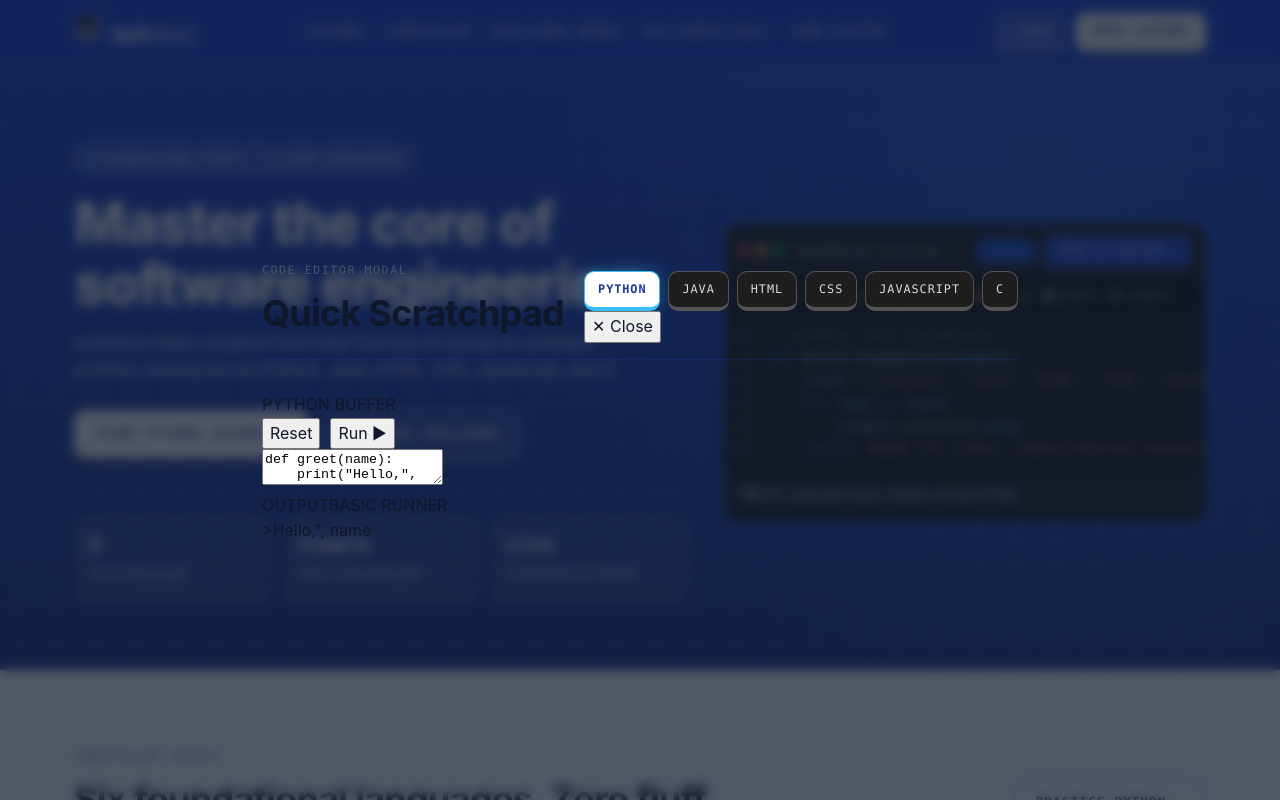
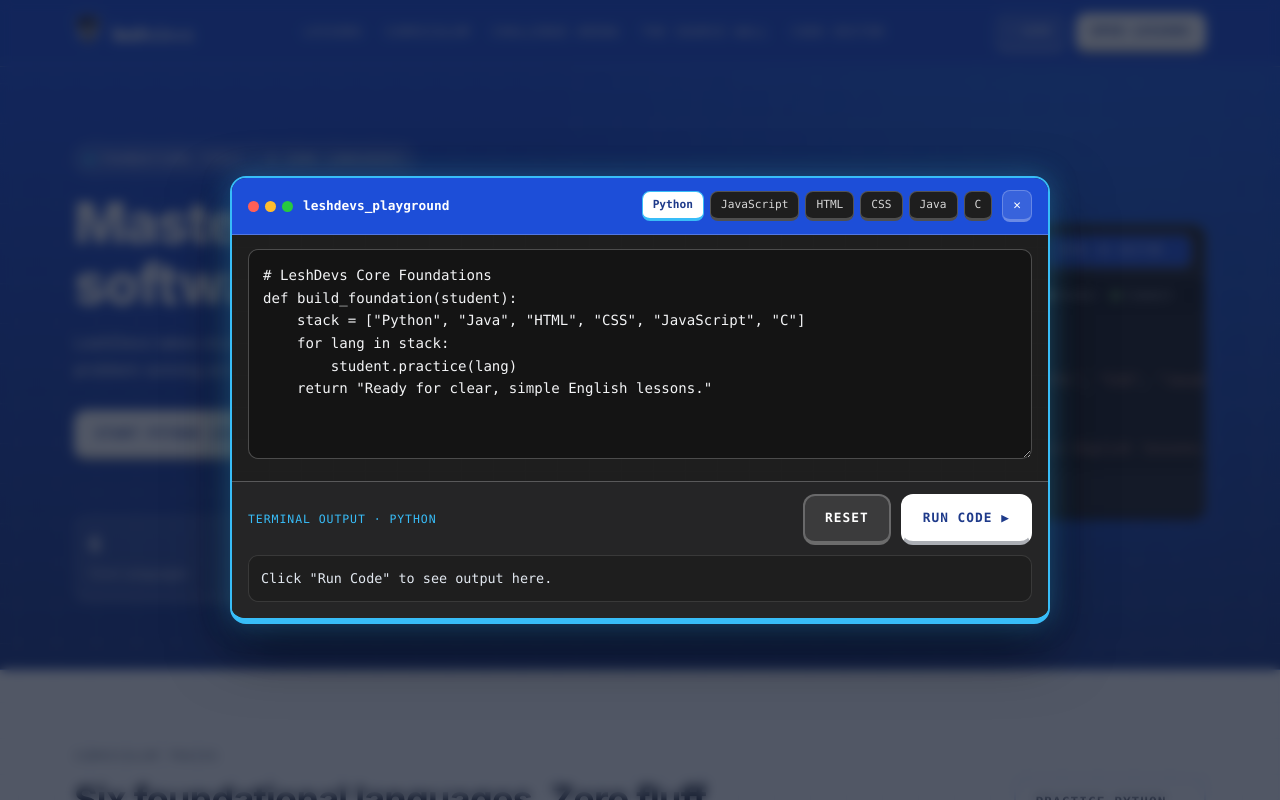
Before and after one commit to JoshKoledoye/lesh-devs, a React (Vite) app: page / in a window 1280 px wide. Both pictures are taken after a click on the button "OPEN IN EDITOR ↗". Shown: the top 800 px of the page. Built offline with nearby package versions, Linux system fonts and the light colour scheme.

Commit message:
Refactor CodeEditor component with new templates

```diff
--- a/src/components/CodeEditor.jsx
+++ b/src/components/CodeEditor.jsx
@@ -1,114 +1,73 @@
 import { useEffect, useState } from 'react'
 
-const starterCode = {
-  Python: `def greet(name):\n    print("Hello,", name)\n\ngreet("LeshDevs")\n`,
-  Java: `public class Main {\n    public static void main(String[] args) {\n        System.out.println("Hello from Java");\n    }\n}\n`,
-  HTML: `<div class="demo-box">\n  <h3>LeshDevs Lab</h3>\n  <p>Edit markup and hit Run.</p>\n</div>\n`,
-  CSS: `.demo-box {\n  padding: 20px;\n  background: #020C33;\n  color: #ffffff;\n  font-family: system-ui, sans-serif;\n}\n`,
-  JavaScript: `const tracks = ["Python", "Java", "HTML", "CSS", "JavaScript", "C"];\nconsole.log("Tracks count:", tracks.length);\n`,
-  C: `#include <stdio.h>\n\nint main(void) {\n    printf("Hello from C\\n");\n    return 0;\n}\n`,
+const STARTER_TEMPLATES = {
+  Python: `# LeshDevs Python Playground\ncreator = "Guido van Rossum"\nmain_use = "AI and Machine Learning"\n\nprint("Created by:", creator)\nprint("Popular today for:", main_use)`,
+  JavaScript: `// LeshDevs JavaScript Playground\nconst track = "Full-Stack Logic";\nconst lessons = 14;\n\nconsole.log("Track:", track, "Lessons:", lessons);`,
+  HTML: `<!-- LeshDevs HTML Playground -->\n<main class="card">\n  <h1>LeshDevs Foundations</h1>\n  <p>Clear, simple English programming lessons.</p>\n</main>`,
+  CSS: `/* LeshDevs CSS Playground */\n.card {\n  display: grid;\n  gap: 12px;\n  padding: 20px;\n  border-radius: 14px;\n}`,
+  Java: `// LeshDevs Java Playground\npublic class Main {\n  public static void main(String[] args) {\n    System.out.println("LeshDevs Java Ready");\n  }\n}`,
+  C: `// LeshDevs C Playground\n#include <stdio.h>\n\nint main(void) {\n  printf("LeshDevs C Ready\\n");\n  return 0;\n}`,
 }
 
-const langList = Object.keys(starterCode)
+const LANGUAGES = ['Python', 'JavaScript', 'HTML', 'CSS', 'Java', 'C']
 
-function executeSnippet(language, code, htmlCode, cssCode) {
-  if (language === 'HTML') {
-    return {
-      type: 'preview',
-      srcDoc: `<!doctype html><html><head><style>body{margin:16px;font-family:system-ui,sans-serif;}${cssCode}</style></head><body>${code}</body></html>`,
-      output: ['Rendered HTML preview.'],
-    }
+function simulateExecution(language, sourceCode) {
+  const trimmed = sourceCode.trim()
+  if (!trimmed) {
+    return 'Empty buffer — write some code first, then hit Run Code.'
   }
 
-  if (language === 'CSS') {
-    return {
-      type: 'preview',
-      srcDoc: `<!doctype html><html><head><style>body{margin:16px;font-family:system-ui,sans-serif;}${code}</style></head><body>${htmlCode}</body></html>`,
-      output: ['Applied CSS rules to sample HTML.'],
+  if (language === 'Python') {
+    const lines = []
+    const printMatches = [...trimmed.matchAll(/print\((.+)\)/g)]
+    for (const match of printMatches) {
+      const inner = match[1].trim()
+      const clean = inner
+        .split(',')
+        .map((part) => part.trim().replace(/^["']|["']$/g, ''))
+        .join(' ')
+      lines.push(clean)
     }
+    if (lines.length > 0) {
+      return lines.join('\n')
+    }
+    return `Ran Python code (${trimmed.split('\n').length} lines). Use print(...) to see values.`
   }
 
   if (language === 'JavaScript') {
-    const logs = []
-    const sandboxConsole = {
-      log: (...args) => logs.push(args.map((item) => String(item)).join(' ')),
-      warn: (...args) => logs.push(`WARN: ${args.join(' ')}`),
-      error: (...args) => logs.push(`ERROR: ${args.join(' ')}`),
+    const logMatches = [...trimmed.matchAll(/console\.log\((.+)\)/g)]
+    if (logMatches.length > 0) {
+      return logMatches
+        .map((m) => m[1].trim().replace(/^[`"'"]|[`"']$/g, ''))
+        .join('\n')
     }
-
-    try {
-      // eslint-disable-next-line no-new-func
-      const runner = new Function('console', code)
-      const returned = runner(sandboxConsole)
-      if (returned !== undefined) {
-        logs.push(`=> ${String(returned)}`)
-      }
-      return {
-        type: 'console',
-        srcDoc: '',
-        output: logs.length ? logs : ['Executed with no console output.'],
-      }
-    } catch (err) {
-      return {
-        type: 'console',
-        srcDoc: '',
-        output: [`Error: ${err.message}`],
-      }
-    }
+    return `Ran JavaScript code (${trimmed.split('\n').length} lines).`
   }
 
-  const lines = []
-  for (const rawLine of code.split('\n')) {
-    const line = rawLine.trim()
-    const pyMatch = line.match(/^print\((.*)\)$/)
-    const javaMatch = line.match(/^System\.out\.println\((.*)\);?$/)
-    const cMatch = line.match(/^printf\((.*)\);?$/)
-
-    const matched = pyMatch || javaMatch || cMatch
-    if (matched) {
-      const cleaned = matched[1]
-        .replace(/\\n/g, '')
-        .replace(/^f?["']|["']$/g, '')
-        .trim()
-      lines.push(cleaned || ' ')
-    }
-  }
-
-  if (!lines.length) {
-    lines.push(`${language} snippet saved in editor. Full compiler/backend runner comes later.`)
-  }
-
-  return { type: 'console', srcDoc: '', output: lines }
+  return `[${language}] Checked ${trimmed.split('\n').length} lines of code.`
 }
 
 export default function CodeEditor({
+  isOpen,
+  onClose,
   initialLanguage = 'Python',
-  isOpen = true,
-  onClose,
+  initialCode = '',
 }) {
-  const [selectedLang, setSelectedLang] = useState(
-    starterCode[initialLanguage] ? initialLanguage : 'Python'
+  const [language, setLanguage] = useState(initialLanguage || 'Python')
+  const [code, setCode] = useState(
+    initialCode || STARTER_TEMPLATES[initialLanguage || 'Python'] || STARTER_TEMPLATES.Python
   )
-  const [codes, setCodes] = useState(() => ({ ...starterCode }))
-  const [result, setResult] = useState(() =>
-    executeSnippet(
-      starterCode[initialLanguage] ? initialLanguage : 'Python',
-      starterCode[starterCode[initialLanguage] ? initialLanguage : 'Python'],
-      starterCode.HTML,
-      starterCode.CSS
-    )
-  )
+  const [output, setOutput] = useState('Click "Run Code" to see output here.')
+
+  useEffect(() => {
+    const nextLang = LANGUAGES.includes(initialLanguage) ? initialLanguage : 'Python'
+    setLanguage(nextLang)
+    setCode(initialCode || STARTER_TEMPLATES[nextLang] || STARTER_TEMPLATES.Python)
+    setOutput('Click "Run Code" to see output here.')
+  }, [initialLanguage, initialCode, isOpen])
 
   useEffect(() => {
     if (!isOpen) return
-    const nextLang = starterCode[initialLanguage] ? initialLanguage : 'Python'
-    setSelectedLang(nextLang)
-    setResult(executeSnippet(nextLang, codes[nextLang], codes.HTML, codes.CSS))
-    // eslint-disable-next-line react-hooks/exhaustive-deps
-  }, [isOpen, initialLanguage])
-
-  useEffect(() => {
-    if (!isOpen || !onClose) return
     function handleKeyDown(e) {
       if (e.key === 'Escape') onClose()
     }
@@ -118,44 +77,48 @@ export default function CodeEditor({
 
   if (!isOpen) return null
 
-  function handleLanguageSwitch(lang) {
-    setSelectedLang(lang)
-    setResult(executeSnippet(lang, codes[lang], codes.HTML, codes.CSS))
+  function handleLanguageSwitch(nextLang) {
+    setLanguage(nextLang)
+    setCode(STARTER_TEMPLATES[nextLang] || '')
+    setOutput('Switched language template. Click "Run Code" to test.')
+  }
+
+  function handleReset() {
+    setCode(initialCode || STARTER_TEMPLATES[language] || '')
+    setOutput('Reset to starter snippet.')
   }
 
   function handleRun() {
-    setResult(executeSnippet(selectedLang, codes[selectedLang], codes.HTML, codes.CSS))
+    setOutput(simulateExecution(language, code))
   }
 
-  function handleReset() {
-    const resetVal = starterCode[selectedLang]
-    setCodes((prev) => ({ ...prev, [selectedLang]: resetVal }))
-    setResult(executeSnippet(selectedLang, resetVal, codes.HTML, codes.CSS))
-  }
+  return (
+    <div
+      className="editor-modal-backdrop"
+      role="dialog"
+      aria-modal="true"
+      aria-label="LeshDevs Code Editor"
+      onClick={(e) => {
+        if (e.target === e.currentTarget) onClose()
+      }}
+    >
+      <div className="editor-modal-card duo-card duo-pop">
+        <div className="editor-modal-top">
+          <div className="vscode-window-dots" aria-hidden="true">
+            <span className="dot-red" />
+            <span className="dot-yellow" />
+            <span className="dot-green" />
+          </div>
+          <span className="editor-modal-title">leshdevs_playground</span>
 
-  const editorBody = (
-    <div
-      className={onClose ? 'editor-modal-dialog' : 'container'}
-      role={onClose ? 'dialog' : undefined}
-      aria-modal={onClose ? 'true' : undefined}
-      aria-label="Code Editor"
-      onClick={(e) => e.stopPropagation()}
-    >
-      <div className="section-head">
-        <div>
-          <span className="section-kicker">CODE EDITOR MODAL</span>
-          <h2>Quick Scratchpad</h2>
-        </div>
-
-        <div className="editor-modal-controls">
-          <div className="holomat-lang-tabs" role="tablist" aria-label="Editor Languages">
-            {langList.map((lang) => (
+          <div className="editor-lang-pills" role="tablist" aria-label="Editor Languages">
+            {LANGUAGES.map((lang) => (
               <button
                 type="button"
                 key={lang}
                 role="tab"
-                aria-selected={selectedLang === lang}
-                className={`holo-tab ${selectedLang === lang ? 'active' : ''}`}
+                aria-selected={language === lang}
+                className={`editor-lang-pill duo-3d ${language === lang ? 'active' : ''}`}
                 onClick={() => handleLanguageSwitch(lang)}
               >
                 {lang}
@@ -163,86 +126,41 @@ export default function CodeEditor({
             ))}
           </div>
 
-          {onClose && (
-            <button
-              type="button"
-              className="modal-close-btn"
-              onClick={onClose}
-              aria-label="Close code editor modal"
-            >
-              ✕ Close
-            </button>
-          )}
+          <button
+            type="button"
+            className="editor-close-btn duo-3d"
+            onClick={onClose}
+            aria-label="Close Code Editor"
+          >
+            ✕
+          </button>
         </div>
-      </div>
 
-      <div className="holomat-workspace">
-        <div className="editor-pane">
-          <div className="pane-bar">
-            <span>{selectedLang.toUpperCase()} BUFFER</span>
+        <div className="editor-workspace">
+          <textarea
+            className="editor-textarea"
+            value={code}
+            onChange={(e) => setCode(e.target.value)}
+            spellCheck={false}
+            aria-label={`${language} code editor input`}
+          />
+        </div>
+
+        <div className="editor-console">
+          <div className="editor-console-head">
+            <span>TERMINAL OUTPUT · {language.toUpperCase()}</span>
             <div className="pane-actions">
-              <button type="button" className="mini-btn" onClick={handleReset}>
+              <button type="button" className="btn btn-outline duo-3d" onClick={handleReset}>
                 Reset
               </button>
-              <button type="button" className="mini-btn run" onClick={handleRun}>
-                Run ▶
+              <button type="button" className="btn btn-primary duo-3d" onClick={handleRun}>
+                Run Code ▶
               </button>
             </div>
           </div>
-          <textarea
-            className="code-textarea"
-            value={codes[selectedLang]}
-            onChange={(e) =>
-              setCodes((prev) => ({ ...prev, [selectedLang]: e.target.value }))
-            }
-            spellCheck={false}
-            aria-label={`${selectedLang} scratchpad editor`}
-          />
-        </div>
-
-        <div className="output-pane">
-          <div className="pane-bar">
-            <span>{result.type === 'preview' ? 'PREVIEW' : 'OUTPUT'}</span>
-            <span>BASIC RUNNER</span>
-          </div>
-
-          {result.type === 'preview' ? (
-            <iframe
-              title="Scratchpad Live Preview"
-              className="holo-preview-frame"
-              srcDoc={result.srcDoc}
-              sandbox="allow-scripts"
-            />
-          ) : (
-            <div className="console-screen">
-              {result.output.map((line, i) => (
-                <div key={i} className="console-line">
-                  <span className="prompt-char">&gt;</span>
-                  <span>{line}</span>
-                </div>
-              ))}
-            </div>
-          )}
+          <pre className="editor-console-body">{output}</pre>
         </div>
       </div>
     </div>
   )
-
-  if (!onClose) {
-    return (
-      <section className="section" id="code-editor">
-        {editorBody}
-      </section>
-    )
-  }
-
-  return (
-    <div
-      className="editor-modal-backdrop"
-      onClick={onClose}
-      role="presentation"
-    >
-      {editorBody}
-    </div>
-  )
 }
```
